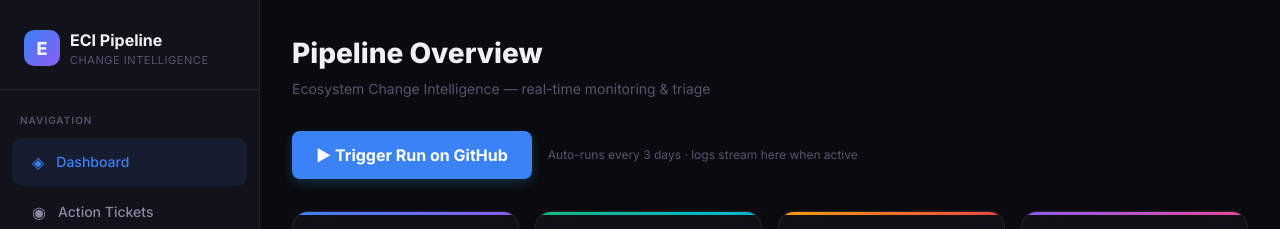
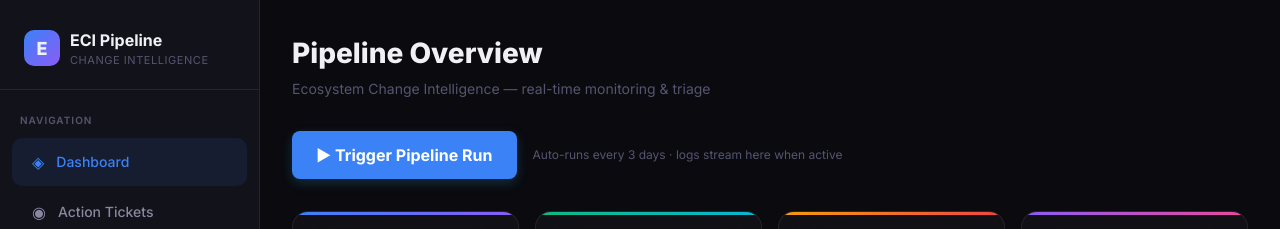
Before and after one commit to Srivatsa03/ECI-Pipeline, a Next.js app in the folder dashboard/: page / in a window 1280 px wide. Shown: the top 229 px of the page. Built offline with nearby package versions, Linux system fonts and the light colour scheme; no server answers; the database is empty.

Commit message:
feat: trigger GitHub Actions pipeline directly from dashboard UI

```diff
--- a/dashboard/app/api/pipeline/route.js
+++ b/dashboard/app/api/pipeline/route.js
@@ -1,58 +1,60 @@
 import { NextResponse } from "next/server";
 import { query } from "@/lib/db";
 
+// POST — triggers GitHub Actions workflow_dispatch, then polls Supabase for logs
 export async function POST(request) {
   try {
-    // Check if there is already a pending or running job
-    const active = await query(
-      "SELECT id FROM pipeline_jobs WHERE status IN ('pending', 'running') ORDER BY id DESC LIMIT 1"
+    const githubToken = process.env.GITHUB_TOKEN;
+    if (!githubToken) {
+      return NextResponse.json({ error: "GITHUB_TOKEN not configured" }, { status: 500 });
+    }
+
+    // Call GitHub API to trigger the workflow
+    // workflow_dispatch lets you fire a workflow from the API, same as clicking "Run workflow" on GitHub
+    const ghRes = await fetch(
+      "https://api.github.com/repos/Srivatsa03/ECI-Pipeline/actions/workflows/eci-pipeline.yml/dispatches",
+      {
+        method: "POST",
+        headers: {
+          Authorization: `Bearer ${githubToken}`,
+          Accept: "application/vnd.github+json",
+          "Content-Type": "application/json",
+        },
+        body: JSON.stringify({ ref: "main" }),  // run on the main branch
+      }
     );
 
-    if (active.length > 0) {
-      return NextResponse.json(
-        { error: "A pipeline job is already active.", jobId: active[0].id },
-        { status: 400 }
-      );
+    // GitHub returns 204 No Content on success
+    if (ghRes.status !== 204) {
+      const err = await ghRes.text();
+      return NextResponse.json({ error: `GitHub API error: ${err}` }, { status: 500 });
     }
 
-    // Create a new job
-    const result = await query(
-      "INSERT INTO pipeline_jobs (status) VALUES ('pending') RETURNING *"
-    );
-
-    return NextResponse.json({ success: true, job: result[0] });
+    return NextResponse.json({ success: true, message: "Pipeline triggered on GitHub Actions" });
   } catch (err) {
-    console.error("Error creating pipeline job:", err);
-    return NextResponse.json({ error: "Failed to trigger pipeline" }, { status: 500 });
+    return NextResponse.json({ error: err.message }, { status: 500 });
   }
 }
 
+// GET — returns latest pipeline job + logs from Supabase (written by pipeline_logger.py)
 export async function GET(request) {
   try {
-    // Get the most recent job
     const latestJob = await query(
       "SELECT * FROM pipeline_jobs ORDER BY id DESC LIMIT 1"
     );
 
     if (latestJob.length === 0) {
-      return NextResponse.json({ job: null });
+      return NextResponse.json({ job: null, logs: [] });
     }
 
     const job = latestJob[0];
-    let logs = [];
+    const logsResult = await query(
+      "SELECT log_line FROM pipeline_logs WHERE job_id = $1 ORDER BY id ASC",
+      [job.id]
+    );
 
-    // If there is an active job or the latest finishes, retrieve its logs
-    if (job.status !== "pending") {
-      const logsResult = await query(
-        "SELECT log_line FROM pipeline_logs WHERE job_id = $1 ORDER BY id ASC",
-        [job.id]
-      );
-      logs = logsResult.map(l => l.log_line);
-    }
-
-    return NextResponse.json({ job, logs });
+    return NextResponse.json({ job, logs: logsResult.map(l => l.log_line) });
   } catch (err) {
-    console.error("Error fetching pipeline status:", err);
-    return NextResponse.json({ error: "Failed to fetch status" }, { status: 500 });
+    return NextResponse.json({ error: err.message }, { status: 500 });
   }
 }
--- a/dashboard/components/PipelineRunner.js
+++ b/dashboard/components/PipelineRunner.js
@@ -8,6 +8,27 @@ export default function PipelineRunner() {
   const intervalRef = useRef(null);
   const userScrolledRef = useRef(false);
   const logBoxRef = useRef(null);
+  const [triggering, setTriggering] = useState(false);
+  const [triggerMsg, setTriggerMsg] = useState('');
+
+  const triggerPipeline = async () => {
+    setTriggering(true);
+    setTriggerMsg('');
+    try {
+      const res = await fetch('/api/pipeline', { method: 'POST' });
+      const data = await res.json();
+      if (data.success) {
+        setTriggerMsg('Pipeline triggered! Logs will appear in ~10 seconds.');
+        // Start polling immediately
+        intervalRef.current = setInterval(fetchStatus, 3000);
+      } else {
+        setTriggerMsg(`Error: ${data.error}`);
+      }
+    } catch (e) {
+      setTriggerMsg(`Error: ${e.message}`);
+    }
+    setTriggering(false);
+  };
 
   const fetchStatus = async () => {
     try {
@@ -47,22 +68,27 @@ export default function PipelineRunner() {
   return (
     <div style={{ marginBottom: 32 }}>
       <div style={{ display: 'flex', alignItems: 'center', gap: 16, flexWrap: 'wrap', marginBottom: 16 }}>
-        <a
-          href="https://github.com/Srivatsa03/ECI-Pipeline/actions"
-          target="_blank"
-          rel="noopener noreferrer"
+        <button
+          onClick={triggerPipeline}
+          disabled={triggering || isActive}
           style={{
             padding: '12px 24px',
-            background: 'var(--accent-blue)',
-            color: '#fff',
+            background: (triggering || isActive) ? 'rgba(56,189,248,0.1)' : 'var(--accent-blue)',
+            color: (triggering || isActive) ? 'var(--accent-blue)' : '#fff',
             fontWeight: 700,
             borderRadius: 8,
-            textDecoration: 'none',
-            boxShadow: '0 4px 12px rgba(56,189,248,0.2)',
+            border: (triggering || isActive) ? '1px solid rgba(56,189,248,0.3)' : 'none',
+            cursor: (triggering || isActive) ? 'not-allowed' : 'pointer',
+            boxShadow: (triggering || isActive) ? 'none' : '0 4px 12px rgba(56,189,248,0.2)',
           }}
         >
-          ▶ Trigger Run on GitHub
-        </a>
+          {triggering ? 'Triggering...' : isActive ? 'Pipeline Running...' : '▶ Trigger Pipeline Run'}
+        </button>
+        {triggerMsg && (
+          <span style={{ fontSize: 13, color: triggerMsg.startsWith('Error') ? '#ef4444' : '#10b981' }}>
+            {triggerMsg}
+          </span>
+        )}
         {job && (
           <div style={{ display: 'flex', alignItems: 'center', gap: 8, fontSize: 13, color: statusColor }}>
             <div style={{ width: 8, height: 8, background: statusColor, borderRadius: '50%',
```
